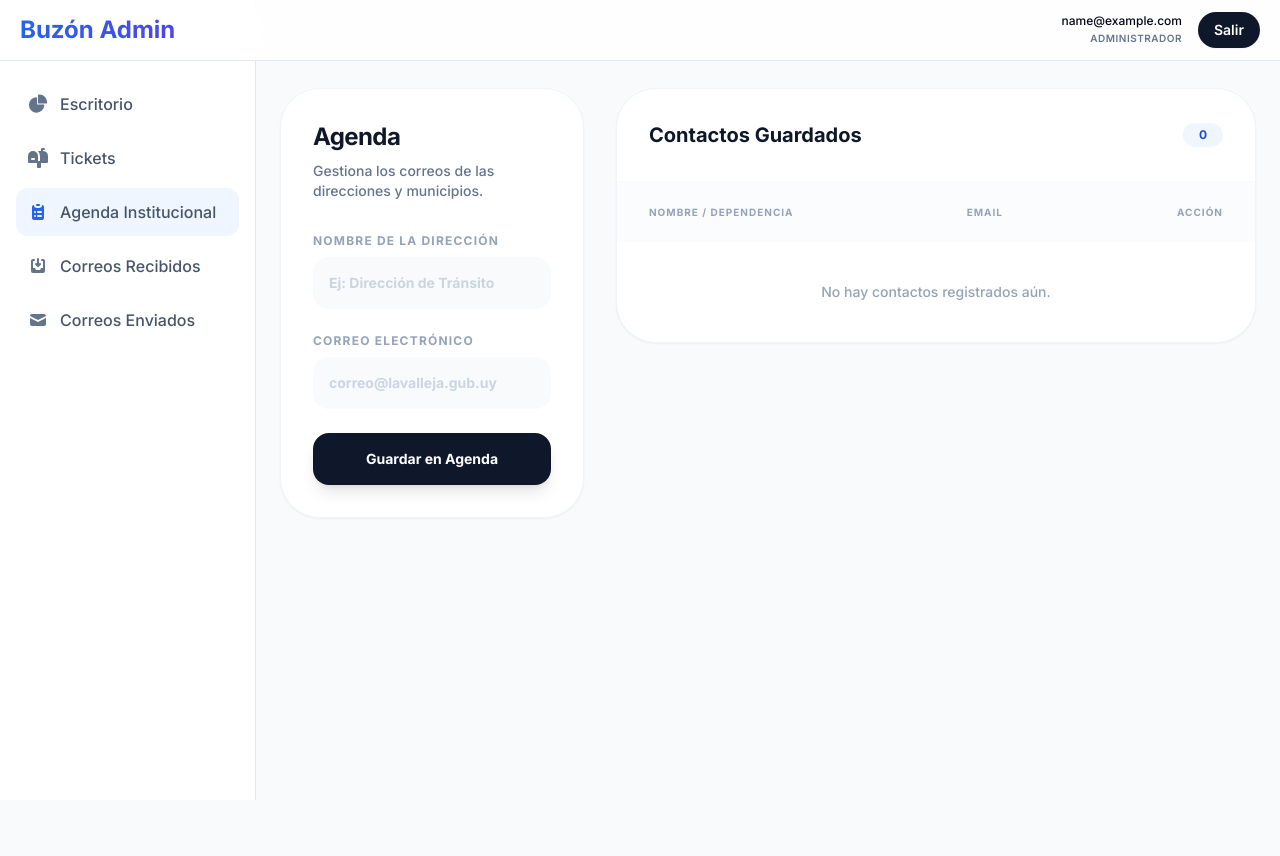
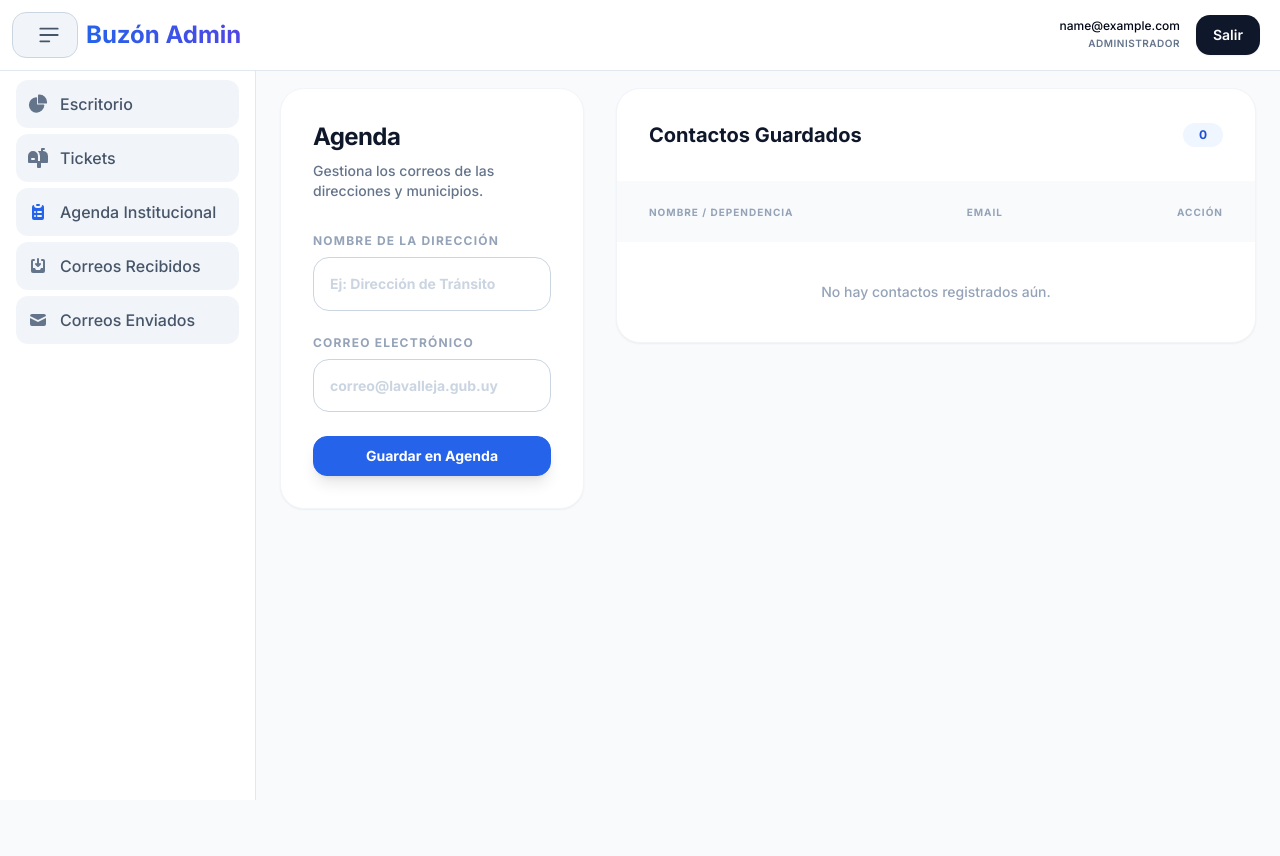
Before and after one commit to IntendenciaDeLavalleja/buzon-ciudadano-backend, a Flask app: page /admin/agenda in a window 1280 px wide. Run offline with Flask 3, Linux system fonts and the light colour scheme; the visitor is signed in with stand-in values (Sample User, id 1); data that the repository does not hold is empty; some libraries are stand-ins or nearby versions.

Commit message:
se hicieron cambios en el css para navegadores antiguos

```diff
--- a/app/templates/admin/base.html
+++ b/app/templates/admin/base.html
@@ -8,15 +8,16 @@
     <script src="https://cdn.tailwindcss.com"></script>
     <link href="https://cdnjs.cloudflare.com/ajax/libs/flowbite/2.2.1/flowbite.min.css" rel="stylesheet" />
     <link href="https://fonts.googleapis.com/css2?family=Inter:wght@300;400;500;600;700&display=swap" rel="stylesheet">
+    <link rel="stylesheet" href="{{ url_for('backend_public_file', filename='admin-legacy.css') }}">
     <style>
         body { font-family: 'Inter', sans-serif; background-color: #f8fafc; }
     </style>
     {% block extra_head %}{% endblock %}
 </head>
-<body class="bg-slate-50 text-slate-900">
+<body class="admin-panel bg-slate-50 text-slate-900{% if request.endpoint in ['admin.login', 'admin.verify_2fa'] %} admin-auth{% endif %}">
 
     <!-- Navbar -->
-    <nav class="fixed top-0 z-50 w-full bg-white/80 backdrop-blur-md border-b border-slate-200">
+    <nav class="admin-topbar fixed top-0 z-50 w-full bg-white/80 backdrop-blur-md border-b border-slate-200">
         <div class="px-3 py-3 lg:px-5 lg:pl-3">
             <div class="flex items-center justify-between">
                 <div class="flex items-center justify-start rtl:justify-end">
@@ -49,7 +50,7 @@
 
     <!-- Sidebar -->
     {% if current_user.is_authenticated %}
-    <aside id="logo-sidebar" class="fixed top-0 left-0 z-40 w-64 h-screen pt-20 transition-transform -translate-x-full bg-white border-r border-slate-200 sm:translate-x-0" aria-label="Sidebar">
+    <aside id="logo-sidebar" class="admin-sidebar fixed top-0 left-0 z-40 w-64 h-screen pt-20 transition-transform -translate-x-full bg-white border-r border-slate-200 sm:translate-x-0" aria-label="Sidebar">
         <div class="h-full px-4 pb-4 overflow-y-auto bg-white">
             <ul class="space-y-1.5 font-medium">
                 <li>
@@ -84,12 +85,6 @@
                 </li>
                 {% if current_user.is_superuser %}
                 <li>
-                    <a href="{{ url_for('admin.manage_users') }}" class="flex items-center p-3 text-slate-600 rounded-xl hover:bg-slate-100 group transition-all duration-200 {{ 'bg-blue-50 text-blue-700' if (request.endpoint == 'admin.manage_users' or request.endpoint == 'admin.edit_user') else '' }}">
-                        <svg class="w-5 h-5 {{ 'text-blue-600' if (request.endpoint == 'admin.manage_users' or request.endpoint == 'admin.edit_user') else 'text-slate-500 group-hover:text-slate-900' }} transition duration-75" fill="currentColor" viewBox="0 0 20 20" xmlns="http://www.w3.org/2000/svg"><path d="M10 9a3 3 0 100-6 3 3 0 000 6Zm-7 8a7 7 0 1114 0H3Zm14-8a2 2 0 100-4 2 2 0 000 4Zm-1.67 1.13a7.962 7.962 0 013.55 2.917A1 1 0 0118 15h-2.08a8.032 8.032 0 00-.59-1.28 6.98 6.98 0 00-1.64-2.09 4.98 4.98 0 011.66-1.5Z"></path></svg>
-                        <span class="ms-3">Administradores</span>
-                    </a>
-                </li>
-                <li>
                     <a href="{{ url_for('admin.view_logs') }}" class="flex items-center p-3 text-slate-600 rounded-xl hover:bg-slate-100 group transition-all duration-200 {{ 'bg-blue-50 text-blue-700' if request.endpoint == 'admin.view_logs' else '' }}">
                         <svg class="w-5 h-5 {{ 'text-blue-600' if request.endpoint == 'admin.view_logs' else 'text-slate-500 group-hover:text-slate-900' }} transition duration-75" fill="currentColor" viewBox="0 0 20 20" xmlns="http://www.w3.org/2000/svg"><path fill-rule="evenodd" d="M2 5a2 2 0 012-2h12a2 2 0 012 2v10a2 2 0 01-2 2H4a2 2 0 01-2-2V5zm3.293 1.293a1 1 0 011.414 0l3 3a1 1 0 010 1.414l-3 3a1 1 0 01-1.414-1.414L7.586 10 5.293 7.707a1 1 0 010-1.414zM11 12a1 1 0 100 2h3a1 1 0 100-2h-3z" clip-rule="evenodd"></path></svg>
                         <span class="ms-3">Logs de Sistema</span>
@@ -101,8 +96,8 @@
     </aside>
     {% endif %}
 
-    <div class="{% if current_user.is_authenticated %}sm:ml-64{% endif %} min-h-screen">
-        <div class="px-6 py-8 mt-14 max-w-7xl mx-auto">
+    <div class="admin-shell {% if current_user.is_authenticated %}sm:ml-64{% endif %} min-h-screen">
+        <div class="admin-main px-6 py-8 mt-14 max-w-7xl mx-auto">
 
             <!-- Flash Messages -->
             {% with messages = get_flashed_messages(with_categories=true) %}
--- /dev/null
+++ b/public/admin-legacy.css
@@ -0,0 +1,343 @@
+.admin-panel {
+    --admin-btn-bg: #0f172a;
+    --admin-btn-border: #0f172a;
+    --admin-btn-text: #ffffff;
+    --admin-btn-hover-bg: #1e293b;
+    --admin-btn-hover-border: #1e293b;
+    --admin-btn-radius: 0.875rem;
+    --admin-btn-focus: #93c5fd;
+    --admin-field-bg: #ffffff;
+    --admin-field-border: #cbd5e1;
+    --admin-field-text: #0f172a;
+}
+
+.admin-panel .admin-topbar,
+.admin-panel .admin-sidebar {
+    background-color: #ffffff;
+}
+
+.admin-panel [class*="bg-white/80"] {
+    background-color: rgba(255, 255, 255, 0.96);
+}
+
+.admin-panel [class*="bg-slate-50/30"] {
+    background-color: rgba(248, 250, 252, 0.85);
+}
+
+.admin-panel [class*="bg-slate-50/50"] {
+    background-color: rgba(248, 250, 252, 0.92);
+}
+
+.admin-panel [class*="bg-slate-50/80"] {
+    background-color: rgba(248, 250, 252, 0.96);
+}
+
+.admin-panel [class*="bg-rose-50/30"] {
+    background-color: rgba(255, 241, 242, 0.9);
+}
+
+.admin-panel [class*="ms-auto"] {
+    margin-left: auto;
+}
+
+.admin-panel [class*="ms-2"] {
+    margin-left: 0.5rem;
+}
+
+.admin-panel [class*="ms-3"] {
+    margin-left: 0.75rem;
+}
+
+.admin-panel [class*="me-24"] {
+    margin-right: 6rem;
+}
+
+.admin-panel [class*="ps-4"] {
+    padding-left: 1rem;
+}
+
+.admin-panel [class*="start-0"] {
+    left: 0;
+}
+
+.admin-panel [class*="end-2.5"] {
+    right: 0.625rem;
+}
+
+.admin-panel button,
+.admin-panel input[type="submit"],
+.admin-panel input[type="button"],
+.admin-panel input[type="reset"],
+.admin-panel a.inline-flex,
+.admin-panel a[class*="px-"][class*="py-"] {
+    display: inline-flex;
+    align-items: center;
+    justify-content: center;
+    min-height: 2.5rem;
+    padding: 0.625rem 1rem;
+    border: 1px solid transparent;
+    border-radius: var(--admin-btn-radius);
+    line-height: 1.25;
+    text-decoration: none;
+    vertical-align: middle;
+    cursor: pointer;
+    position: relative;
+    z-index: 1;
+    box-sizing: border-box;
+}
+
+.admin-panel button svg,
+.admin-panel input[type="submit"] svg,
+.admin-panel a.inline-flex svg,
+.admin-panel a[class*="px-"][class*="py-"] svg {
+    flex: 0 0 auto;
+}
+
+.admin-panel button > * + *,
+.admin-panel a.inline-flex > * + *,
+.admin-panel a[class*="px-"][class*="py-"] > * + * {
+    margin-left: 0.5rem;
+}
+
+.admin-panel button[class*="w-full"],
+.admin-panel input[type="submit"][class*="w-full"],
+.admin-panel a[class*="w-full"] {
+    width: 100%;
+}
+
+.admin-panel button[class*="bg-slate-900"],
+.admin-panel input[type="submit"][class*="bg-slate-900"],
+.admin-panel a[class*="bg-slate-900"] {
+    background-color: #0f172a;
+    background-color: var(--admin-btn-bg, #0f172a);
+    border-color: #0f172a;
+    border-color: var(--admin-btn-border, #0f172a);
+    color: #ffffff;
+    color: var(--admin-btn-text, #ffffff);
+}
+
+.admin-panel button[class*="bg-blue-600"],
+.admin-panel input[type="submit"][class*="bg-blue-600"],
+.admin-panel a[class*="bg-blue-600"] {
+    background-color: #2563eb;
+    background-color: var(--admin-blue-bg, #2563eb);
+    border-color: #2563eb;
+    border-color: var(--admin-blue-border, #2563eb);
+    color: #ffffff;
+}
+
+.admin-panel button[class*="bg-emerald-600"],
+.admin-panel input[type="submit"][class*="bg-emerald-600"],
+.admin-panel a[class*="bg-emerald-600"] {
+    background-color: #059669;
+    background-color: var(--admin-emerald-bg, #059669);
+    border-color: #059669;
+    border-color: var(--admin-emerald-border, #059669);
+    color: #ffffff;
+}
+
+.admin-panel button[class*="bg-rose-600"],
+.admin-panel a[class*="bg-rose-600"] {
+    background-color: #e11d48;
+    border-color: #e11d48;
+    color: #ffffff;
+}
+
+.admin-panel button[class*="bg-rose-700"],
+.admin-panel a[class*="bg-rose-700"] {
+    background-color: #be123c;
+    border-color: #be123c;
+    color: #ffffff;
+}
+
+.admin-panel button[class*="bg-white"],
+.admin-panel a[class*="bg-white"] {
+    background-color: #ffffff;
+    border-color: #cbd5e1;
+}
+
+.admin-panel button[class*="bg-slate-100"],
+.admin-panel a[class*="bg-slate-100"] {
+    background-color: #f1f5f9;
+    border-color: #cbd5e1;
+    color: #475569;
+}
+
+.admin-panel button[class*="text-blue-600"]:not([class*="bg-"]),
+.admin-panel a[class*="text-blue-600"]:not([class*="bg-"]) {
+    color: #2563eb;
+}
+
+.admin-panel button[class*="bg-transparent"] {
+    background-color: transparent;
+}
+
+.admin-panel button[data-modal-hide],
+.admin-panel button[data-dismiss-target] {
+    background-color: #ffffff;
+    border-color: #cbd5e1;
+    min-height: 2rem;
+    padding: 0.375rem;
+}
+
+.admin-panel button[data-modal-target],
+.admin-panel button[data-modal-toggle],
+.admin-panel button[class*="text-blue-600"][class*="hover:underline"] {
+    background-color: #eff6ff;
+    border-color: #bfdbfe;
+    color: #2563eb;
+}
+
+.admin-panel .admin-main td > button[class*="text-slate-400"]:not([data-modal-hide]):not([data-dismiss-target]) {
+    min-height: 2rem;
+    padding: 0.375rem;
+    background-color: #ffffff;
+    border-color: #cbd5e1;
+    color: #475569;
+}
+
+.admin-panel button:hover,
+.admin-panel input[type="submit"]:hover,
+.admin-panel input[type="button"]:hover,
+.admin-panel input[type="reset"]:hover,
+.admin-panel a.inline-flex:hover,
+.admin-panel a[class*="px-"][class*="py-"]:hover {
+    text-decoration: none;
+}
+
+.admin-panel button[class*="bg-slate-900"]:hover,
+.admin-panel input[type="submit"][class*="bg-slate-900"]:hover,
+.admin-panel a[class*="bg-slate-900"]:hover {
+    background-color: #1e293b;
+    background-color: var(--admin-btn-hover-bg, #1e293b);
+    border-color: #1e293b;
+    border-color: var(--admin-btn-hover-border, #1e293b);
+}
+
+.admin-panel button[class*="bg-blue-600"]:hover,
+.admin-panel input[type="submit"][class*="bg-blue-600"]:hover,
+.admin-panel a[class*="bg-blue-600"]:hover {
+    background-color: #1d4ed8;
+    border-color: #1d4ed8;
+}
+
+.admin-panel button[class*="bg-emerald-600"]:hover,
+.admin-panel input[type="submit"][class*="bg-emerald-600"]:hover,
+.admin-panel a[class*="bg-emerald-600"]:hover {
+    background-color: #047857;
+    border-color: #047857;
+}
+
+.admin-panel button[class*="bg-rose-600"]:hover,
+.admin-panel button[class*="bg-rose-700"]:hover,
+.admin-panel a[class*="bg-rose-600"]:hover,
+.admin-panel a[class*="bg-rose-700"]:hover {
+    background-color: #9f1239;
+    border-color: #9f1239;
+}
+
+.admin-panel button[class*="bg-white"]:hover,
+.admin-panel a[class*="bg-white"]:hover,
+.admin-panel button[class*="bg-slate-100"]:hover,
+.admin-panel a[class*="bg-slate-100"]:hover,
+.admin-panel button[data-modal-hide]:hover,
+.admin-panel button[data-dismiss-target]:hover {
+    background-color: #f8fafc;
+    border-color: #94a3b8;
+}
+
+.admin-panel button[data-modal-target]:hover,
+.admin-panel button[data-modal-toggle]:hover,
+.admin-panel button[class*="text-blue-600"][class*="hover:underline"]:hover {
+    background-color: #dbeafe;
+    border-color: #93c5fd;
+    color: #1d4ed8;
+}
+
+.admin-panel button:focus,
+.admin-panel input:focus,
+.admin-panel select:focus,
+.admin-panel textarea:focus,
+.admin-panel a:focus {
+    outline: 2px solid #93c5fd;
+    outline: 2px solid var(--admin-btn-focus, #93c5fd);
+    outline-offset: 2px;
+}
+
+.admin-panel button:disabled,
+.admin-panel input:disabled,
+.admin-panel select:disabled,
+.admin-panel textarea:disabled,
+.admin-panel a[aria-disabled="true"] {
+    opacity: 0.65;
+    cursor: not-allowed;
+}
+
+.admin-panel input[type="text"],
+.admin-panel input[type="email"],
+.admin-panel input[type="password"],
+.admin-panel input[type="number"],
+.admin-panel input[type="date"],
+.admin-panel select,
+.admin-panel textarea {
+    background-color: #ffffff;
+    background-color: var(--admin-field-bg, #ffffff);
+    border: 1px solid #cbd5e1;
+    border-color: var(--admin-field-border, #cbd5e1);
+    color: #0f172a;
+    color: var(--admin-field-text, #0f172a);
+    border-radius: 1rem;
+    line-height: 1.4;
+    box-sizing: border-box;
+}
+
+.admin-panel input[type="checkbox"] {
+    accent-color: #2563eb;
+}
+
+.admin-panel .admin-main table button,
+.admin-panel .admin-main table a.inline-flex,
+.admin-panel .admin-main table a[class*="px-"][class*="py-"] {
+    min-height: 2.25rem;
+}
+
+.admin-panel .admin-main table td,
+.admin-panel .admin-main table th {
+    vertical-align: middle;
+}
+
+.admin-panel .admin-main [class*="rounded-[2rem]"],
+.admin-panel .admin-main [class*="rounded-[2.5rem]"],
+.admin-panel .admin-main [class*="rounded-3xl"] {
+    border-radius: 1.5rem;
+}
+
+.admin-panel.admin-auth [class*="min-vh-100"] {
+    min-height: calc(100vh - 4rem);
+}
+
+.admin-panel.admin-auth .admin-topbar,
+.admin-panel.admin-auth .admin-sidebar {
+    display: none;
+}
+
+.admin-panel.admin-auth .admin-shell {
+    margin-left: 0;
+}
+
+.admin-panel.admin-auth .admin-main {
+    max-width: 100%;
+    padding-top: 2rem;
+}
+
+.admin-panel.admin-auth [class*="bg-white/80"] {
+    border-color: #e2e8f0;
+    box-shadow: 0 18px 45px rgba(15, 23, 42, 0.12);
+}
+
+@supports ((backdrop-filter: blur(16px)) or (-webkit-backdrop-filter: blur(16px))) {
+    .admin-panel [class*="backdrop-blur"] {
+        backdrop-filter: blur(16px);
+        -webkit-backdrop-filter: blur(16px);
+    }
+}
```
